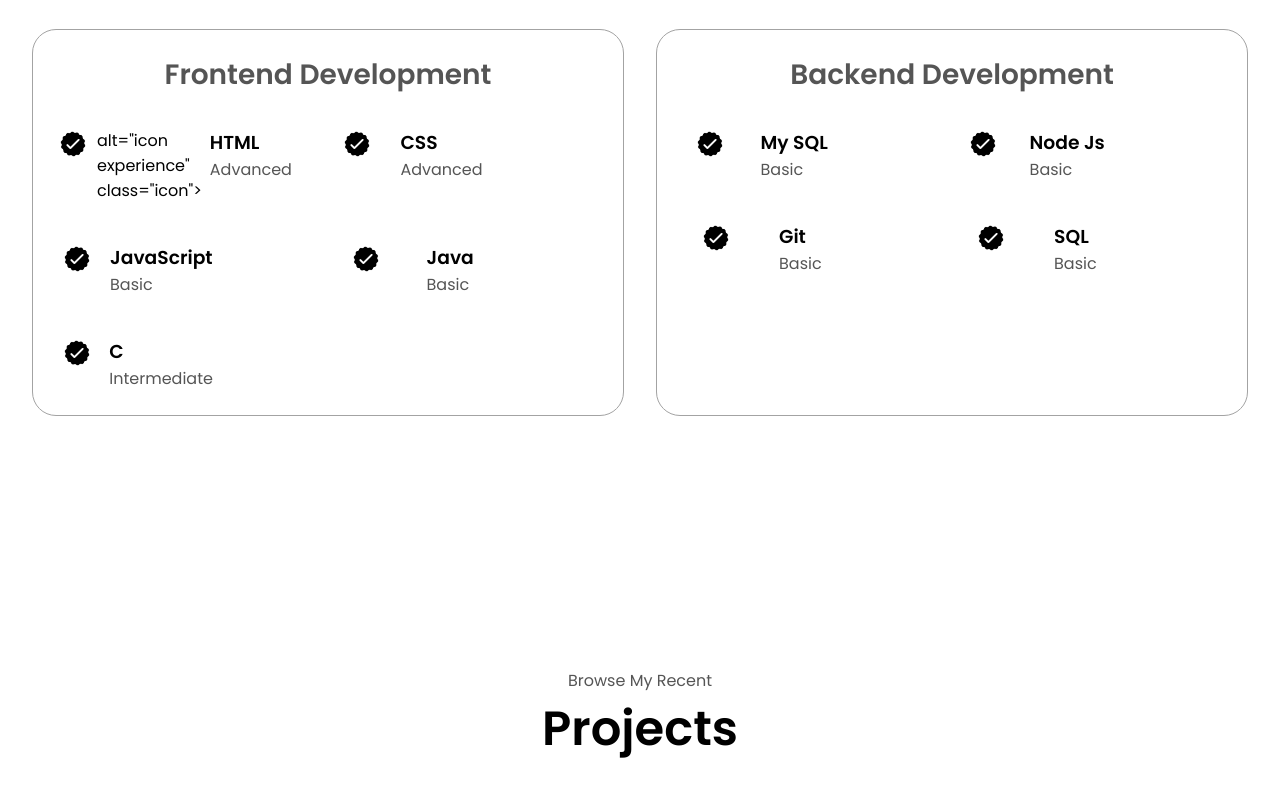
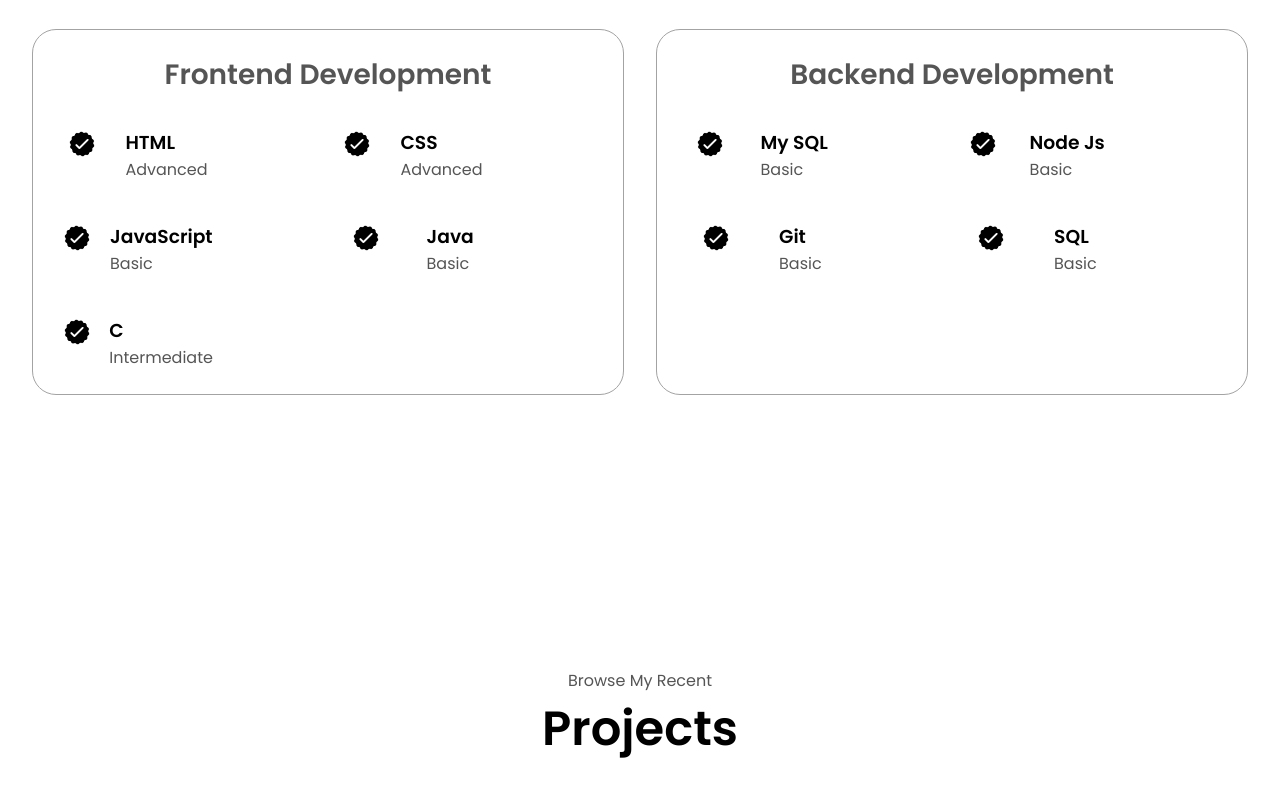
Before and after one commit to Ferreirallan/new-portfolio, a plain HTML site: page index.html in a window 1280 px wide. Shown: the part 1764-2559 px from the top of the page. Drawn offline with Linux system fonts and the light colour scheme.

Commit message:
Update index.html

```diff
--- a/index.html
+++ b/index.html
@@ -127,7 +127,7 @@
                             src-light="assetes/checkmark.png"
                             src-dark="assetes/checkmark_dark.png"
                              alt="icon experience" class="icon">
-                            alt="icon experience" class="icon">
+
                             <div>
                                 <h3>HTML</h3>
                                 <p>Advanced</p>
```
